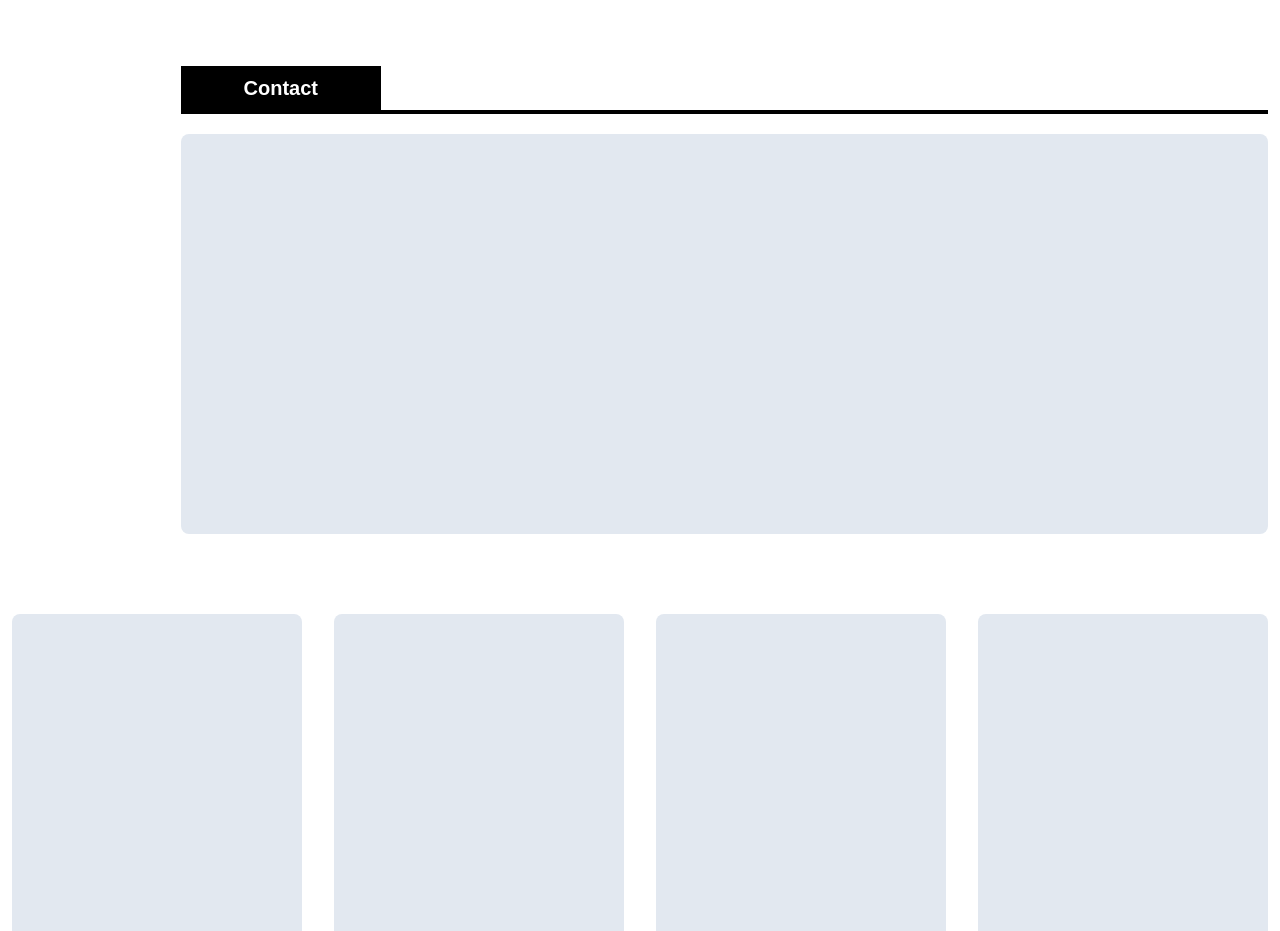
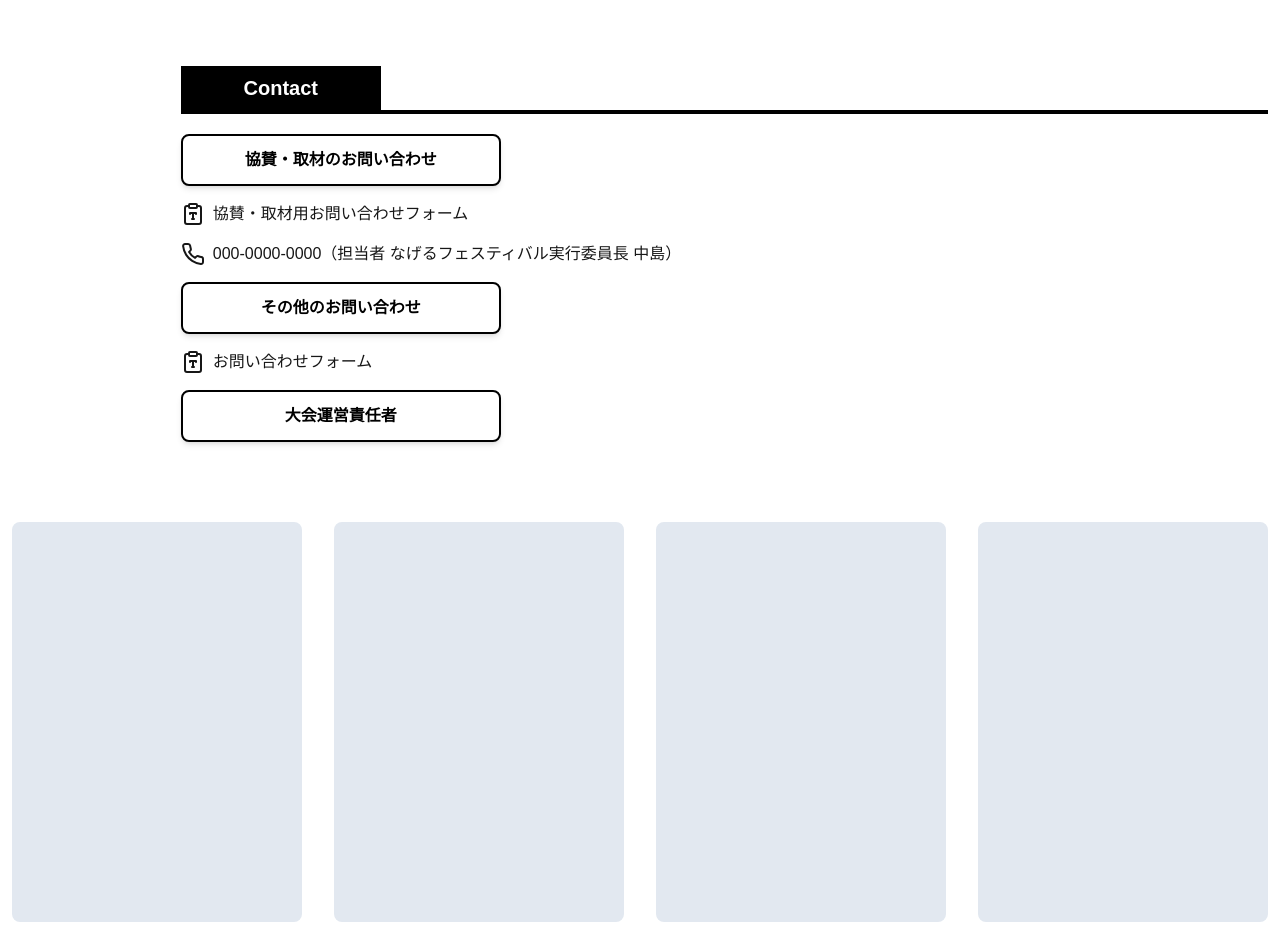
Before and after one commit to Shigurex/nagefes, a Next.js app: page / in a window 1280 px wide. Shown: the part 3540-4471 px from the top of the page. Built offline with nearby package versions, Linux system fonts and the light colour scheme.

Commit message:
contact added

```diff
--- a/src/components/home/contact.tsx
+++ b/src/components/home/contact.tsx
@@ -1,10 +1,44 @@
+import { ClipboardType, Phone } from 'lucide-react'
+import Link from 'next/link'
 import { MenuTitle } from '../common/menuTitle'
 
 export const Contact = () => {
   return (
     <div className='flex flex-col px-3 py-10 gap-5' id='contact'>
       <MenuTitle>Contact</MenuTitle>
-      <div className='h-[400px] w-full bg-slate-200 rounded-lg' />
+      <div className='flex flex-col gap-4'>
+        <div className='justify-center w-80 bg-white border-2 border-black rounded-lg p-3 font-semibold text-black flex items-center space-x-2 shadow-md'>
+          <span className='text-sm md:text-base'>協賛・取材のお問い合わせ</span>
+        </div>
+        <div className='flex flex-col gap-3'>
+          <Link href='https://nagerufes.com/' target='_blank'>
+            <div className='flex items-center gap-2 text-sm md:text-base'>
+              <ClipboardType />
+              <span>協賛・取材用お問い合わせフォーム</span>
+            </div>
+          </Link>
+        </div>
+        <div className='flex flex-col gap-3'>
+          <div className='flex items-center gap-2 text-sm md:text-base'>
+            <Phone />
+            <span>000-0000-0000（担当者 なげるフェスティバル実行委員長 中島）</span>
+          </div>
+        </div>
+        <div className='justify-center w-80 bg-white border-2 border-black rounded-lg p-3 font-semibold text-black flex items-center space-x-2 shadow-md'>
+          <span className='text-sm md:text-base'>その他のお問い合わせ</span>
+        </div>
+        <div className='flex flex-col gap-3'>
+          <Link href='https://nagerufes.com/' target='_blank'>
+            <div className='flex items-center gap-2 text-sm md:text-base'>
+              <ClipboardType />
+              <span>お問い合わせフォーム</span>
+            </div>
+          </Link>
+        </div>
+        <div className='justify-center w-80 bg-white border-2 border-black rounded-lg p-3 font-semibold text-black flex items-center space-x-2 shadow-md'>
+          <span className='text-sm md:text-base'>大会運営責任者</span>
+        </div>
+      </div>
     </div>
   )
 }
--- a/src/components/home/news.tsx
+++ b/src/components/home/news.tsx
@@ -6,7 +6,7 @@ export const News = () => {
     <div className='container mx-auto flex flex-col px-3 py-10 gap-5' id='news'>
       <MenuTitle>News</MenuTitle>
       {/* <div className='h-[400px] w-full bg-slate-200 rounded-lg' /> */}
-      <div className='grid grid-cols-1 sm:grid-cols-2 lg:grid-cols-3 gap-2'>
+      <div className='grid grid-cols-1 md:grid-cols-2 lg:grid-cols-3 gap-2'>
         {newsItems.map(news => (
           <div key={news.context} className='p-2'>
             <p className='text-slate-800 font-bold'>
```
